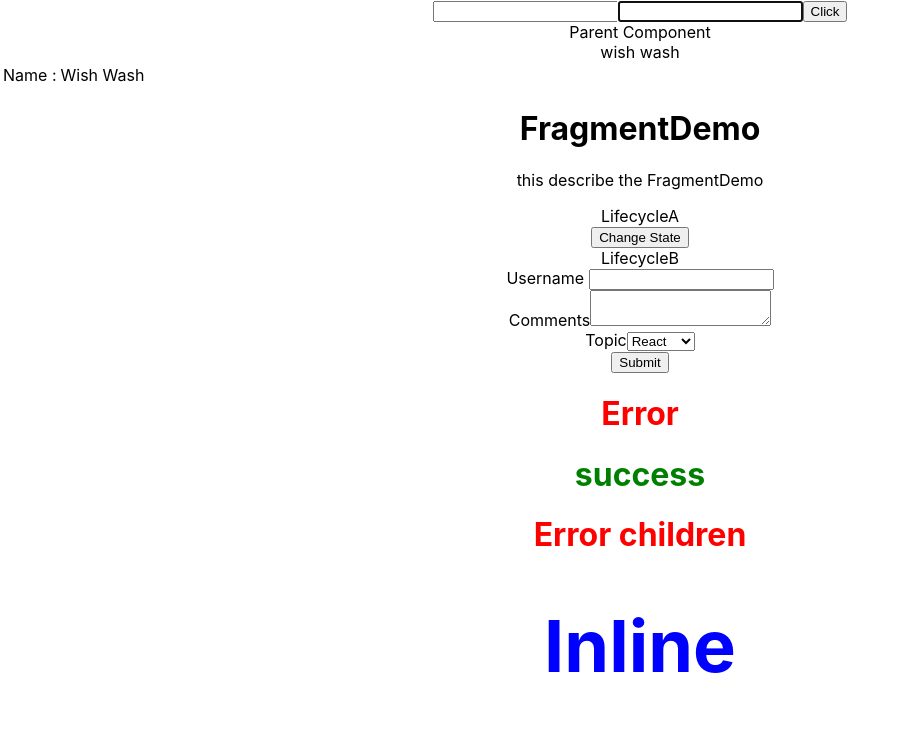
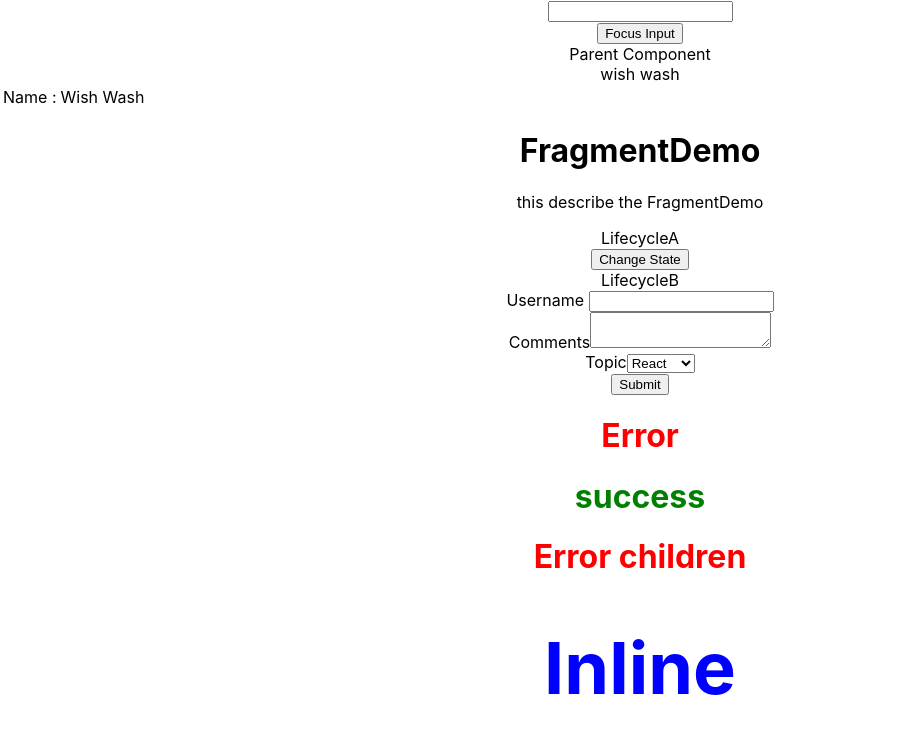
Before and after one commit to abdurrahmanmh/hello-world, a React (Create React App) app: page / in a window 1280 px wide. Shown: the top 753 px of the page, without its empty margins (0-906 px from the left). Built offline with nearby package versions, Linux system fonts and the light colour scheme.

Commit message:
Refs with Class Components (#11)

```diff
--- a/src/App.js
+++ b/src/App.js
@@ -21,11 +21,13 @@
 import PureComp from "./components/PureComp";
 import ParentComp from "./components/ParentComp";
 import RefsDemo from "./components/RefsDemo";
+import FocusInput from "./components/FocusInput";
 
 function App() {
   return (
     <div className="App">
-      <RefsDemo/>
+      <FocusInput/>
+      {/* <RefsDemo/> */}
 
       <ParentComp/>
       <Table/>
--- /dev/null
+++ b/src/components/FocusInput.js
@@ -0,0 +1,25 @@
+import React, { Component } from "react";
+import Input from "./Input";
+
+class FocusInput extends Component {
+  constructor(props) {
+    super(props);
+
+    this.componentRef = React.createRef();
+  }
+
+  clickHandler=()=>{
+    this.componentRef.current.focusInput()
+  }
+
+  render() {
+    return (
+      <div>
+        <Input ref={this.componentRef} />
+
+        <button onClick={this.clickHandler}>Focus Input</button>
+      </div>
+    );
+  }
+}
+export default FocusInput;
--- /dev/null
+++ b/src/components/Input.js
@@ -0,0 +1,21 @@
+import React, { Component } from "react";
+
+class Input extends Component {
+  constructor(props) {
+    super(props);
+    this.inpuRef = React.createRef();
+  }
+  focusInput(){
+    this.inpuRef.current.focus()
+  }
+
+  render() {
+    return (
+      <div>
+        <input type="text" ref={this.inpuRef}></input>
+      </div>
+    );
+  }
+}
+
+export default Input;
```
